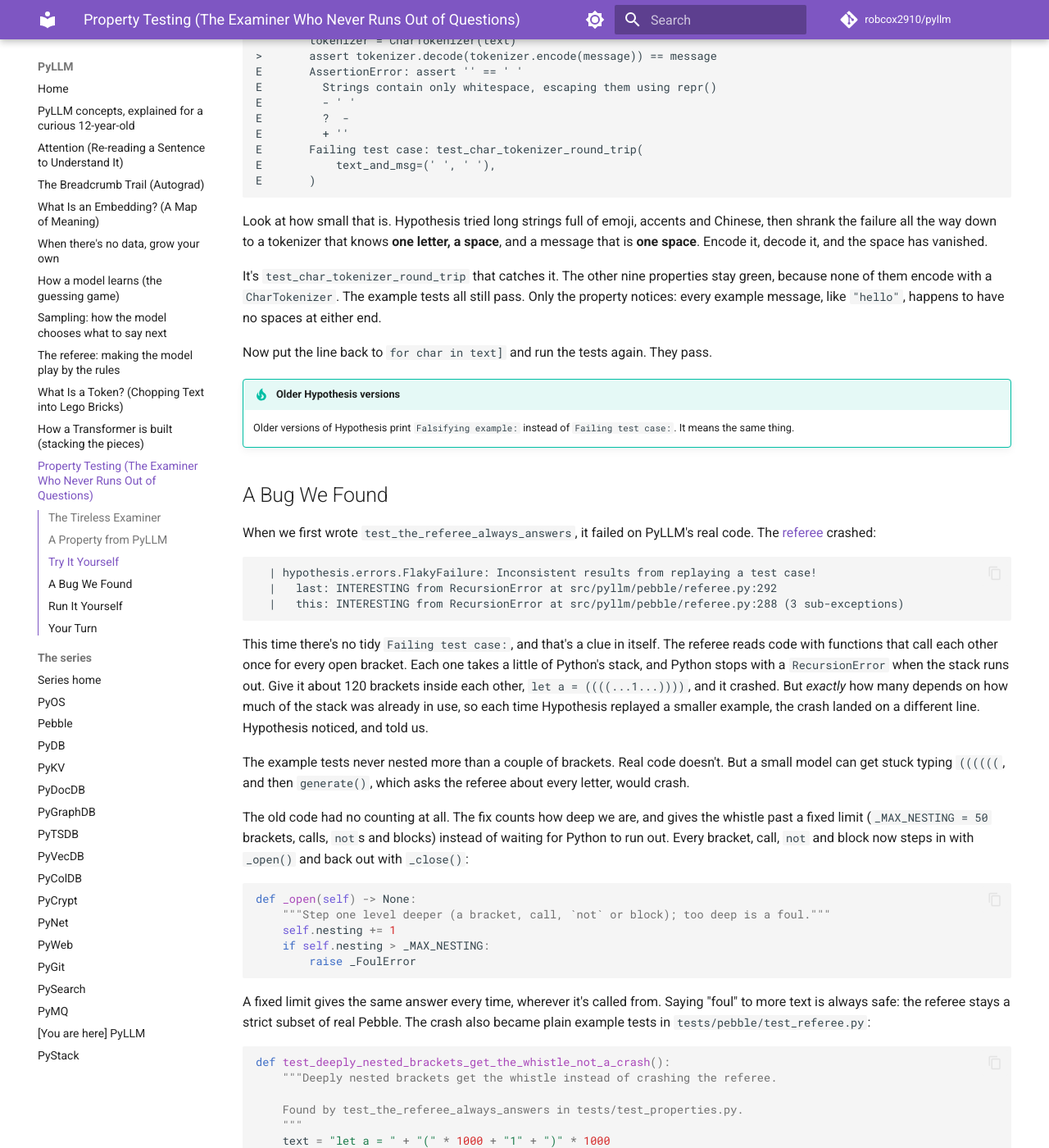
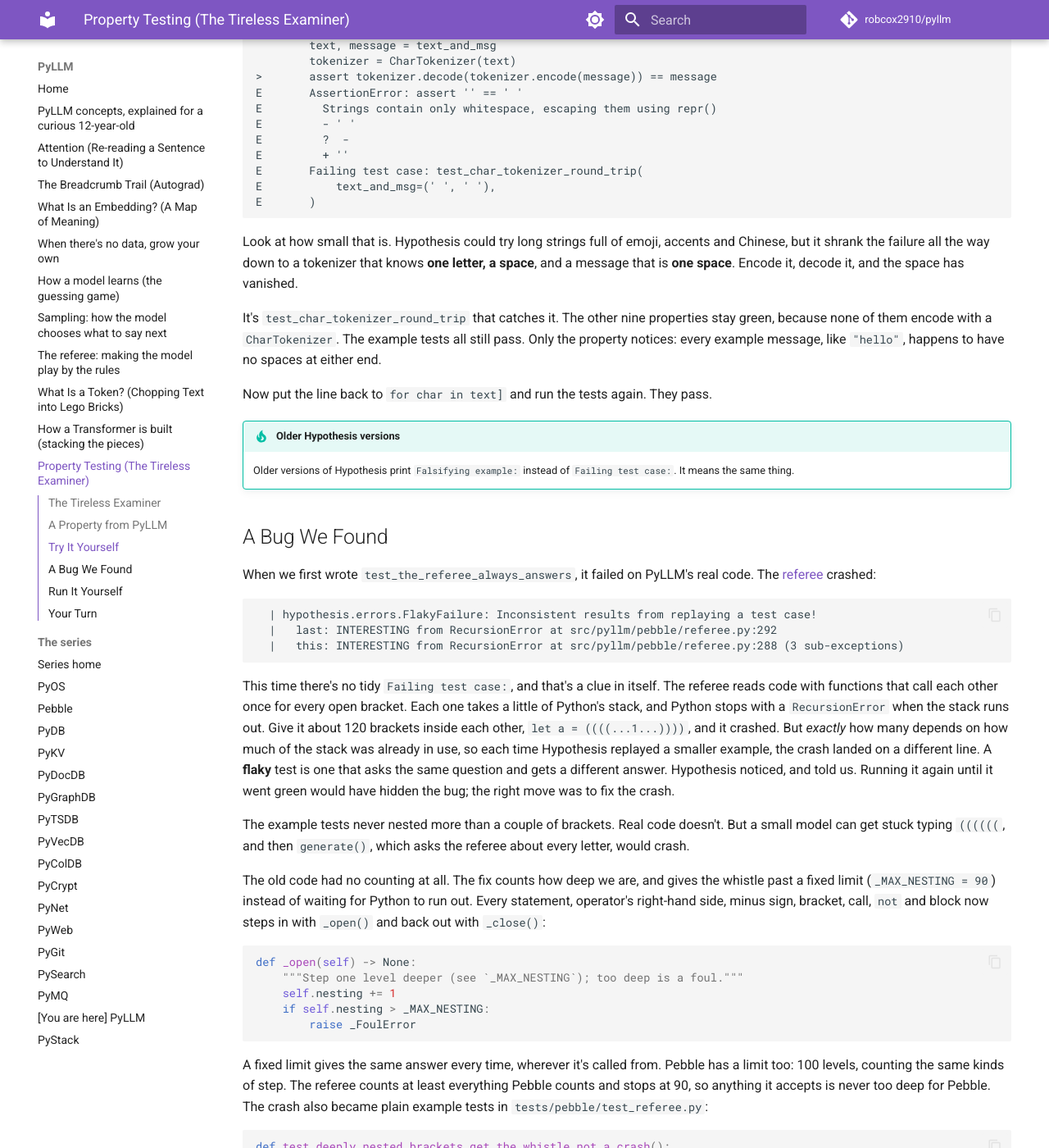
Before and after one commit to robcox2910/pyllm, an MkDocs documentation site: the page built from docs/property-testing.md, in a window 1280 px wide and 1400 px high, scrolled down 3973 px. Shown: the whole window at 82% size. Built offline with MkDocs 1.6.1 and Material for MkDocs 9.7.7, drawn with Linux system fonts in a browser that asks for light colours; comment, search, counter and statistics services are not loaded; some of the changed text lies outside the part shown.

Commit message:
test: review fixes for the property tests and page
Co-Authored-By: Claude Opus 5.5 <noreply@anthropic.com>

````diff
--- a/docs/property-testing.md
+++ b/docs/property-testing.md
@@ -1,4 +1,4 @@
-# Property Testing (The Examiner Who Never Runs Out of Questions)
+# Property Testing (The Tireless Examiner)
 
 ## The Tireless Examiner
 
@@ -165,7 +166,8 @@ PyLLM has nine more properties:
 
 The tokenizer tests only write messages with letters the tokenizer has
 seen. That's a known limit, not a forgotten case: a `CharTokenizer` that
-meets a brand-new letter raises a `KeyError`, as its docstring says.
+meets a brand-new letter raises a `KeyError`, as its docstring says, and
+`BPETokenizer` starts from the same single letters.
 
 ## Try It Yourself
 
@@ -205,8 +207,8 @@ E           text_and_msg=(' ', ' '),
 E       )
 ```
 
-Look at how small that is. Hypothesis tried long strings full of emoji,
-accents and Chinese, then shrank the failure all the way down to a
+Look at how small that is. Hypothesis could try long strings full of
+emoji, accents and Chinese, but it shrank the failure all the way down to a
 tokenizer that knows **one letter, a space**, and a message that is
 **one space**. Encode it, decode it, and the space has vanished.
 
@@ -241,29 +243,33 @@ Python stops with a `RecursionError` when the stack runs out. Give it
 about 120 brackets inside each other, `let a = ((((...1...))))`, and it
 crashed. But *exactly* how many depends on how much of the stack was
 already in use, so each time Hypothesis replayed a smaller example, the
-crash landed on a different line. Hypothesis noticed, and told us.
+crash landed on a different line. A **flaky** test is one that asks the
+same question and gets a different answer. Hypothesis noticed, and told
+us. Running it again until it went green would have hidden the bug; the
+right move was to fix the crash.
 
 The example tests never nested more than a couple of brackets. Real code
 doesn't. But a small model can get stuck typing `((((((`, and then
 `generate()`, which asks the referee about every letter, would crash.
 
 The old code had no counting at all. The fix counts how deep we are,
-and gives the whistle past a fixed limit (`_MAX_NESTING = 50` brackets,
-calls, `not`s and blocks) instead of waiting for Python to run out. Every
-bracket, call, `not` and block now steps in with `_open()` and back out
-with `_close()`:
+and gives the whistle past a fixed limit (`_MAX_NESTING = 90`) instead of
+waiting for Python to run out. Every statement, operator's right-hand
+side, minus sign, bracket, call, `not` and block now steps in with
+`_open()` and back out with `_close()`:
 
 ```python
 def _open(self) -> None:
-    """Step one level deeper (a bracket, call, `not` or block); too deep is a foul."""
+    """Step one level deeper (see `_MAX_NESTING`); too deep is a foul."""
     self.nesting += 1
     if self.nesting > _MAX_NESTING:
         raise _FoulError
 ```
 
 A fixed limit gives the same answer every time, wherever it's called
-from. Saying "foul" to more text is always safe: the referee stays a
-strict subset of real Pebble. The crash also became plain example tests
+from. Pebble has a limit too: 100 levels, counting the same kinds of
+step. The referee counts at least everything Pebble counts and stops at
+90, so anything it accepts is never too deep for Pebble. The crash also became plain example tests
 in `tests/pebble/test_referee.py`:
 
 ```python
--- a/mkdocs.yml
+++ b/mkdocs.yml
@@ -51,7 +51,7 @@ nav:
   - "The referee: making the model play by the rules": concepts/the-referee.md
   - "What Is a Token? (Chopping Text into Lego Bricks)": concepts/tokens.md
   - How a Transformer is built (stacking the pieces): concepts/transformer.md
-  - "Property Testing (The Examiner Who Never Runs Out of Questions)": property-testing.md
+  - "Property Testing (The Tireless Examiner)": property-testing.md
   # series-nav:start
   - The series:
       - Series home: https://robcox2910.github.io/
````
Also changed, not shown: other parts of docs/property-testing.md (+3 -2 lines), 1 other file.
